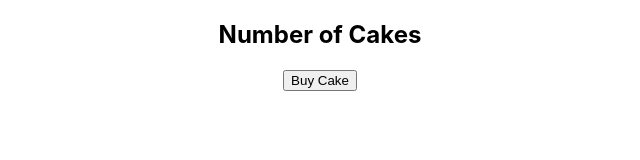
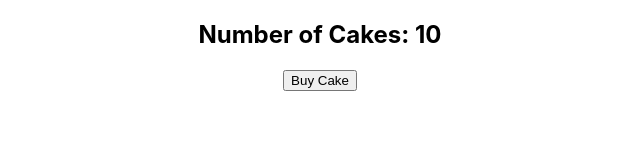
Before and after one commit to vinhgiang/react-redux, a React (Create React App) app: page / in a window 1280 px wide. Shown: the top 160 px of the page, without its empty margins (320-960 px from the left). Built offline with nearby package versions, Linux system fonts and the light colour scheme.

Commit message:
simple cake buyer

```diff
--- a/src/App.js
+++ b/src/App.js
@@ -1,13 +1,16 @@
 import React from 'react';
-import logo from './logo.svg';
 import './App.css';
+import { Provider } from 'react-redux';
+import store from './redux/store';
 import CakeContainer from "./components/CakeContainer";
 
 function App() {
   return (
-    <div className="App">
-      <CakeContainer />
-    </div>
+    <Provider store={store}>
+      <div className="App">
+        <CakeContainer />
+      </div>
+    </Provider>
   );
 }
 
--- a/src/components/CakeContainer.js
+++ b/src/components/CakeContainer.js
@@ -1,12 +1,29 @@
 import React from 'react';
+import { connect } from 'react-redux';
+import { buyCake } from '../redux/index';
 
-const CakeContainer = () => {
+const CakeContainer = props => {
     return (
         <div>
-            <h2>Number of Cakes</h2>
-            <button>Buy Cake</button>
+            <h2>Number of Cakes: {props.numOfCakes}</h2>
+            <button onClick={props.buyCake}>Buy Cake</button>
         </div>
     )
 }
 
-export default CakeContainer;
+const mapStateToProps = state => {
+  return {
+    numOfCakes: state.numOfCakes
+  }
+}
+
+const mapDispatchToProps = dispatch => {
+  return {
+    buyCake: () => dispatch(buyCake())
+  }
+};
+
+export default connect(
+  mapStateToProps,
+  mapDispatchToProps
+)(CakeContainer);
--- /dev/null
+++ b/src/redux/cake/cakeActions.js
@@ -0,0 +1,7 @@
+import { BUY_CAKE } from './cakeTypes';
+
+export const buyCake = () => {
+    return {
+        type: BUY_CAKE
+    }
+}
--- /dev/null
+++ b/src/redux/cake/cakeReducer.js
@@ -0,0 +1,19 @@
+import { BUY_CAKE } from './cakeTypes';
+
+const initialState = {
+    numOfCakes : 10
+}
+
+const cakeReducer = (state = initialState, action) => {
+    switch(action.type) {
+        case BUY_CAKE:
+            return {
+                ... state,
+                numOfCakes: state.numOfCakes - 1
+            };
+        default:
+            return state;
+    }
+};
+
+export default cakeReducer;
--- /dev/null
+++ b/src/redux/cake/cakeTypes.js
@@ -0,0 +1 @@
+export const BUY_CAKE = 'BUY_CAKE';
--- /dev/null
+++ b/src/redux/index.js
@@ -0,0 +1 @@
+export { buyCake } from './cake/cakeActions';
--- /dev/null
+++ b/src/redux/store.js
@@ -0,0 +1,6 @@
+import { createStore } from 'redux';
+import cakeReducer from './cake/cakeReducer';
+
+const store = createStore(cakeReducer);
+
+export default store;
```
